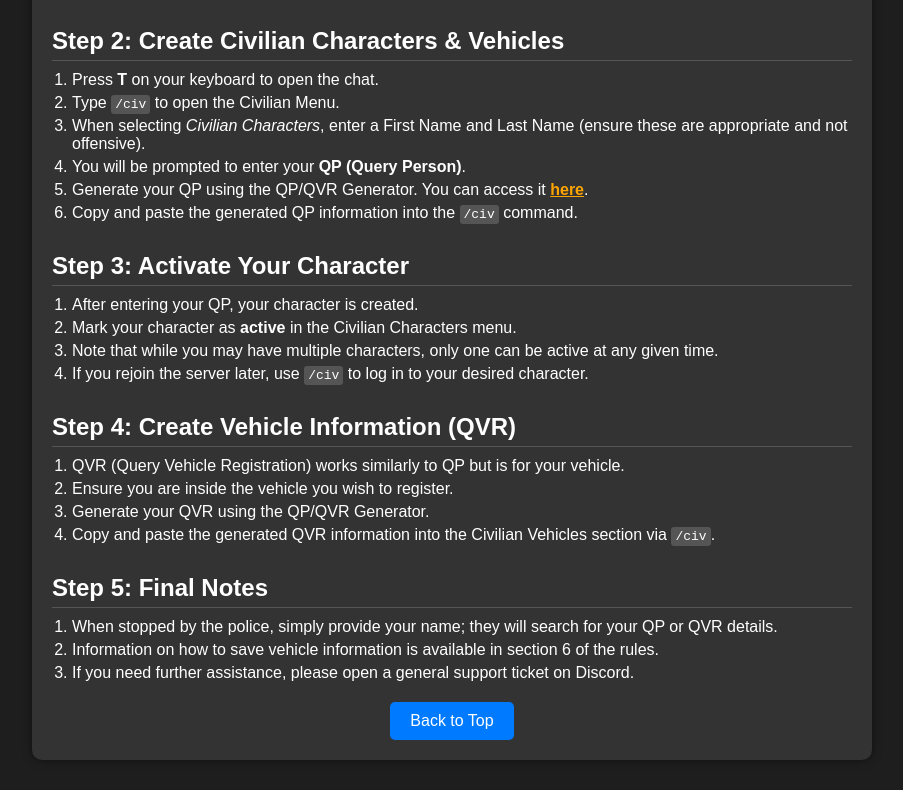
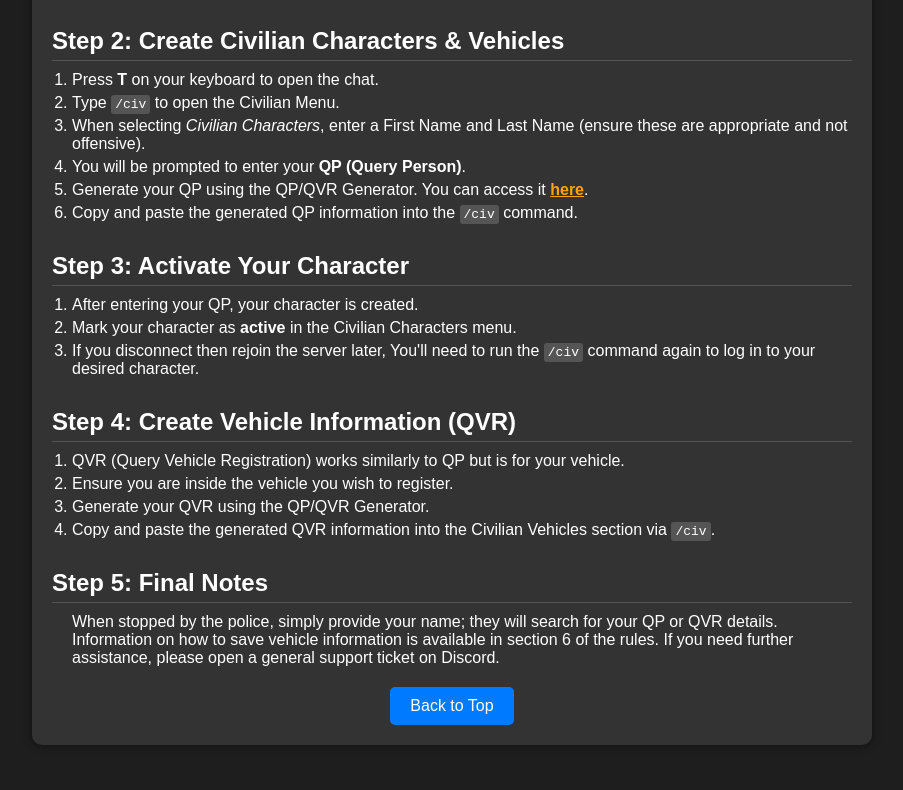
Before and after one commit to NZDurriez/CharacterCreation, a plain HTML site: page index.html in a window 1280 px wide. Shown: the part 332-1122 px from the top of the page, without its empty margins (188-1091 px from the left). Drawn offline with Linux system fonts and the light colour scheme.

Commit message:
Update index.html
test

```diff
--- a/index.html
+++ b/index.html
@@ -104,7 +104,7 @@
       <li>Type <code>/civ</code> to open the Civilian Menu.</li>
       <li>When selecting <em>Civilian Characters</em>, enter a First Name and Last Name (ensure these are appropriate and not offensive).</li>
       <li>You will be prompted to enter your <strong>QP (Query Person)</strong>.</li>
-      <li>Generate your QP using the QP/QVR Generator. You can access it <b><a href="https://nzdurriez.github.io/QP-QVR-GENERATOR/" target="_blank" style="color:orange;">here</a></b>.</li>
+      <li>Generate your QP using the QP/QVR Generator. You can access it <b><a href="https://nzdurriez.github.io/QP-QVR-GENERATOR/" target="_self" style="color:orange;">here</a></b>.</li>
       <li>Copy and paste the generated QP information into the <code>/civ</code> command.</li>
     </ol>
 
@@ -112,8 +112,7 @@
     <ol class="substeps">
       <li>After entering your QP, your character is created.</li>
       <li>Mark your character as <strong>active</strong> in the Civilian Characters menu.</li>
-      <li>Note that while you may have multiple characters, only one can be active at any given time.</li>
-      <li>If you rejoin the server later, use <code>/civ</code> to log in to your desired character.</li>
+      <li>If you disconnect then rejoin the server later, You'll need to run the <code>/civ</code> command again to log in to your desired character.</li>
     </ol>
 
     <h2 class="step-title">Step 4: Create Vehicle Information (QVR)</h2>
@@ -126,9 +125,9 @@
 
     <h2 class="step-title">Step 5: Final Notes</h2>
     <ol class="substeps">
-      <li>When stopped by the police, simply provide your name; they will search for your QP or QVR details.</li>
-      <li>Information on how to save vehicle information is available in section 6 of the rules.</li>
-      <li>If you need further assistance, please open a general support ticket on Discord.</li>
+      When stopped by the police, simply provide your name; they will search for your QP or QVR details.
+      Information on how to save vehicle information is available in section 6 of the rules.
+      If you need further assistance, please open a general support ticket on Discord.
     </ol>
 
     <!-- Back to Top Button -->
```
